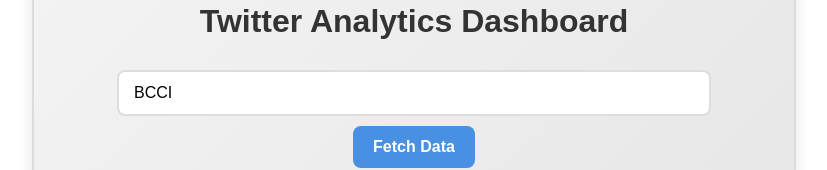
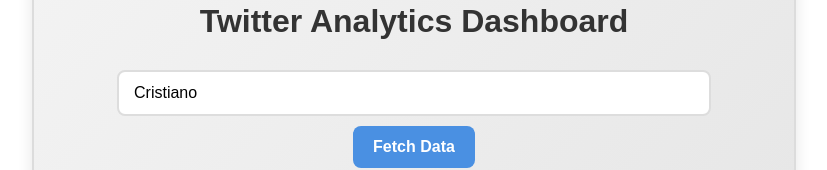
Before and after one commit to GiridharanS1729/social-media-analytics-dashboard, a React (Create React App) app: page / in a window 1280 px wide. Shown: the part 377-547 px from the top of the page, without its empty margins (226-1053 px from the left). Built offline with nearby package versions, Linux system fonts and the light colour scheme.

Commit message:
twitter finish using web scraping 061120240002
:q!

```diff
--- a/src/App.js
+++ b/src/App.js
@@ -3,7 +3,7 @@
 import './App.css';
 
 function App() {
-  const [username, setUsername] = useState('BCCI');
+  const [username, setUsername] = useState('Cristiano');
   const [data, setData] = useState(null);
   const [statusMessage, setStatusMessage] = useState('');
 
@@ -15,7 +15,7 @@
       setData(response.data);
       setStatusMessage('Data fetched successfully!');
     } catch (error) {
-      setStatusMessage('Error fetching data. Please check the username and try again.');
+      setStatusMessage('Network slow. Please try again later.');
       console.error('Error fetching data', error);
     }
   };
```
Also changed, not shown: 1 other file (tests, documents, lock files or other folders).
